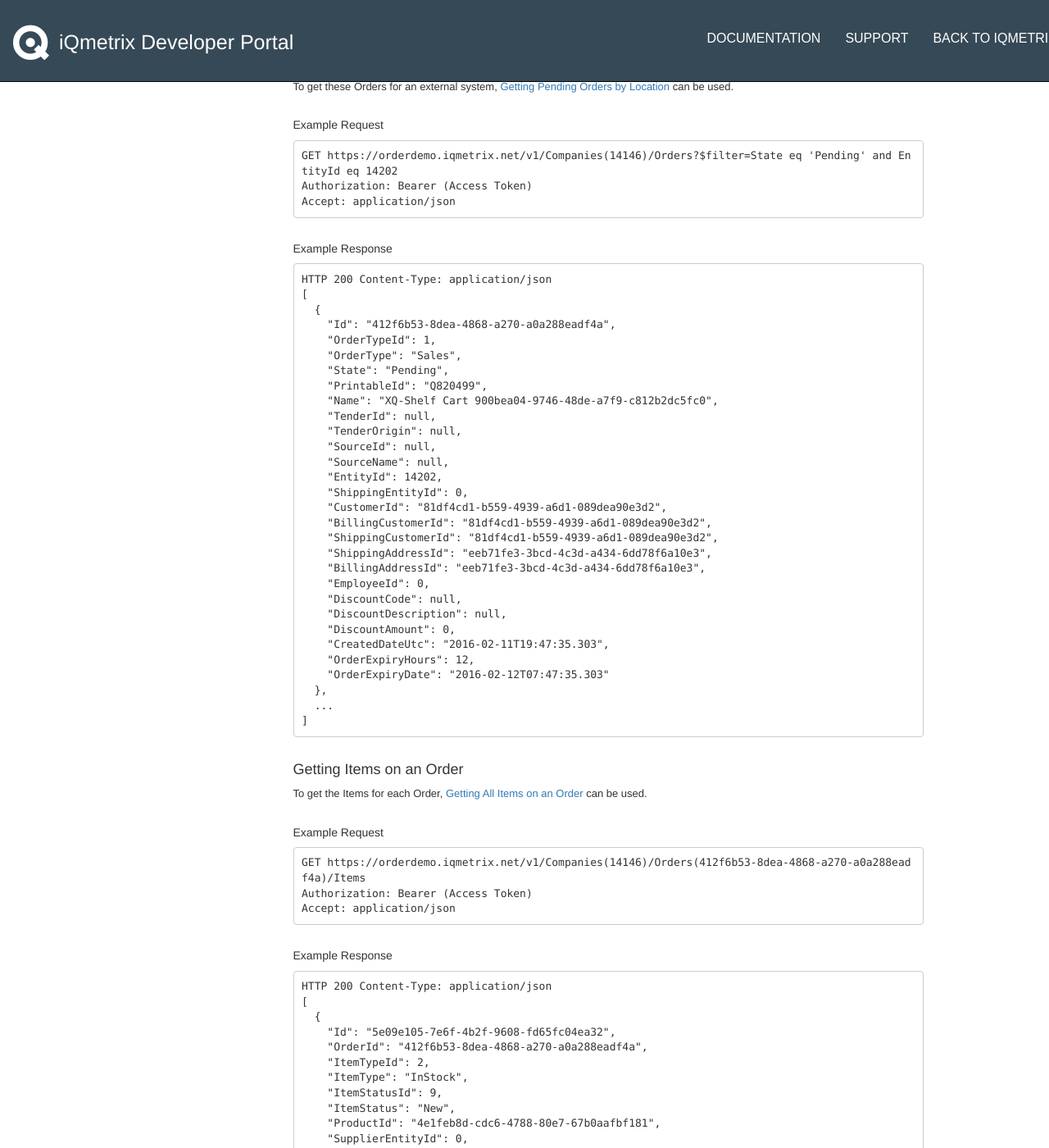
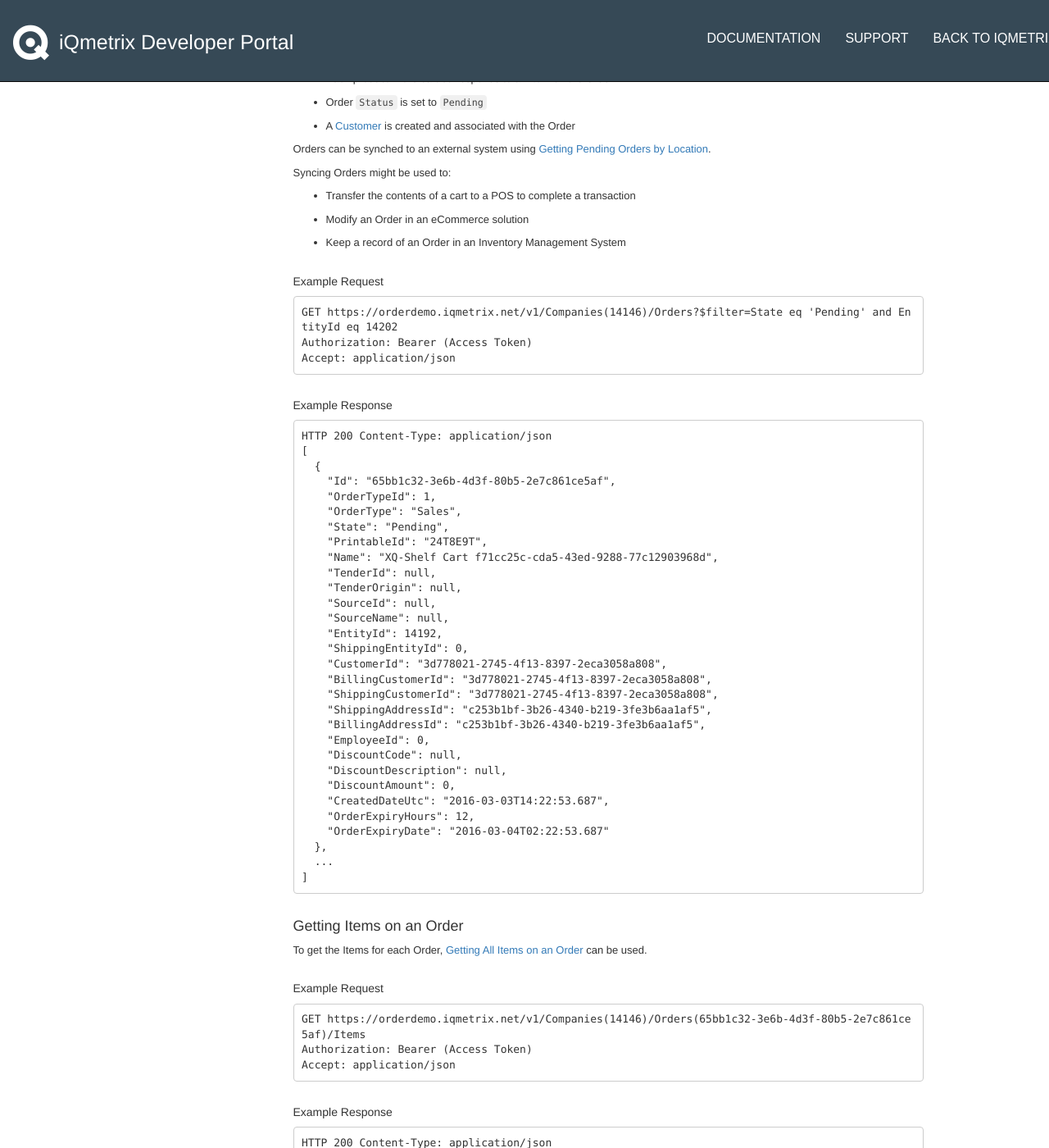
Before and after one commit to iq-coryp/documentation-testing, a Jekyll site: the page built from pages/guides/ea-guide.md, in a window 1280 px wide and 1400 px high, scrolled down 2425 px. Shown: the whole window at 82% size. Built offline with Jekyll 4.4.1, drawn with Linux system fonts in a browser that asks for light colours; nearby versions of some CDN libraries; some web fonts are replaced; library files that are not in the unit come from our copies; Markdown is read by kramdown in place of the engine named in the settings; comment, search, counter and statistics services are not loaded; some of the changed text lies outside the part shown.

Commit message:
EA update

````diff
--- a/pages/guides/ea-guide.md
+++ b/pages/guides/ea-guide.md
@@ -4,7 +4,7 @@
 tags: []
 keywords:
 audience:
-last_updated: 19-02-2016
+last_updated:
 summary:
 ---
 
@@ -12,7 +12,7 @@
 
 ## Overview
 
-This guide is intended to demonstrate how iQmetrix APIs could be used to integrate an external system with Endless Aisle.
+This guide is intended to demonstrate common integration scenarios between the iQmetrix Endless Aisle solution and external systems utilizing APIs.
 
 <img src="{{ "/images/ea-overview.png" | prepend: site.url }}" alt="Endless Aisle Overall Diagram" />
 
@@ -20,10 +20,12 @@
 
 ## Who Is This Guide For?
 
-You may be interested in this guide if you are:
+You may be interested in this guide if you are integrating an external system with Endless Aisle, such as...
 
-* Creating an integration for Endless Aisle
-* Integrating an external system to push data to Endless Aisle
+* eCommerce Solutions
+* Content Management Systems
+* Inventory Management Systems
+* Point of Sale Systems
 
 <hr/>
 
@@ -32,7 +34,6 @@
 To use this guide, the following steps must be completed:
 
 * You must have your **onboarding package** from iQmetrix, which includes your access credentials
-* Your {{Catalog_Concept}}, or physical inventory for your store(s), must be set up
 * Your {{CompanyTree_Concept}}, representing company structure (stores, groups, divisions, etc), must be created
 
 {{tip}}
@@ -62,22 +63,12 @@
 
 ## Integration Points
 
-This guide is organized by general components of an external system that you may wish to integrate with Endless Aisle.
+This guide is organized by functional areas of an external system that you may wish to integrate with Endless Aisle.
 
-Feel free to to skip to any section you are interested in:
+Feel free to skip to any section you are interested in:
 
 <div id="page-selector">
   <div class="row">
-    <span class="col-md-3 text-center">
-      <a href="#orders">
-        <span class="col-md-12">
-          <h4>Orders</h4>
-        </span>
-        <span class="col-md-12">
-          <i class="fa fa-file-text-o fa-4x"></i>
-        </span>
-      </a>
-    </span>
     <span class="col-md-3 text-center">
       <a href="#corporate-hierarchy">
         <span class="col-md-12">
@@ -94,7 +85,7 @@
           <h4>Content</h4>
         </span>
         <span class="col-md-12">
-          <i class="fa fa-cubes fa-4x"></i>
+          <i class="fa fa-list-alt fa-4x"></i>
         </span>
       </a>
     </span>
@@ -108,6 +99,16 @@
         </span>
       </a>
     </span>
+    <span class="col-md-3 text-center">
+      <a href="#orders">
+        <span class="col-md-12">
+          <h4>Orders</h4>
+        </span>
+        <span class="col-md-12">
+          <i class="fa fa-file-text-o fa-4x"></i>
+        </span>
+      </a>
+    </span>
   </div>
 </div>
 
@@ -115,18 +116,25 @@
 
 ### Orders
 
-In Endless Aisle, an {{Order}} is created when a Customer presses "Checkout", as shown below:
+In Endless Aisle, after a Customer presses "Checkout" an {{Order}} is created, as shown below:
 
 <img src="{{ "/images/ea-checkout-2.png" | prepend: site.url }}" alt="Endless Aisle Checkout" />
 
 #### Getting Orders
 
-An Order created in Endless Aisle has the following specifications:
+Orders created in Endless Aisle have the following specifications:
 
-* Each product in the cart is an {{OrderItem}} on the Order
+* Each product in the cart corresponds to an {{OrderItem}} on the Order
 * Order `Status` is set to `Pending`
+* A {{Customer}} is created and associated with the Order
 
-To get these Orders for an external system, [Getting Pending Orders by Location](/api/orders/#getting-pending-orders-by-location) can be used.
+Orders can be synched to an external system using [Getting Pending Orders by Location](/api/orders/#getting-pending-orders-by-location).
+
+Syncing Orders might be used to:
+
+* Transfer the contents of a cart to a POS to complete a transaction
+* Modify an Order in an eCommerce solution
+* Keep a record of an Order in an Inventory Management System
 
 ##### Example Request
 
@@ -142,30 +150,30 @@
 HTTP 200 Content-Type: application/json
 [
   {
-    "Id": "412f6b53-8dea-4868-a270-a0a288eadf4a",
+    "Id": "65bb1c32-3e6b-4d3f-80b5-2e7c861ce5af",
     "OrderTypeId": 1,
     "OrderType": "Sales",
     "State": "Pending",
-    "PrintableId": "Q820499",
-    "Name": "XQ-Shelf Cart 900bea04-9746-48de-a7f9-c812b2dc5fc0",
+    "PrintableId": "24T8E9T",
+    "Name": "XQ-Shelf Cart f71cc25c-cda5-43ed-9288-77c12903968d",
     "TenderId": null,
     "TenderOrigin": null,
     "SourceId": null,
     "SourceName": null,
-    "EntityId": 14202,
+    "EntityId": 14192,
     "ShippingEntityId": 0,
-    "CustomerId": "81df4cd1-b559-4939-a6d1-089dea90e3d2",
-    "BillingCustomerId": "81df4cd1-b559-4939-a6d1-089dea90e3d2",
-    "ShippingCustomerId": "81df4cd1-b559-4939-a6d1-089dea90e3d2",
-    "ShippingAddressId": "eeb71fe3-3bcd-4c3d-a434-6dd78f6a10e3",
-    "BillingAddressId": "eeb71fe3-3bcd-4c3d-a434-6dd78f6a10e3",
+    "CustomerId": "3d778021-2745-4f13-8397-2eca3058a808",
+    "BillingCustomerId": "3d778021-2745-4f13-8397-2eca3058a808",
+    "ShippingCustomerId": "3d778021-2745-4f13-8397-2eca3058a808",
+    "ShippingAddressId": "c253b1bf-3b26-4340-b219-3fe3b6aa1af5",
+    "BillingAddressId": "c253b1bf-3b26-4340-b219-3fe3b6aa1af5",
     "EmployeeId": 0,
     "DiscountCode": null,
     "DiscountDescription": null,
     "DiscountAmount": 0,
-    "CreatedDateUtc": "2016-02-11T19:47:35.303",
+    "CreatedDateUtc": "2016-03-03T14:22:53.687",
     "OrderExpiryHours": 12,
-    "OrderExpiryDate": "2016-02-12T07:47:35.303"
+    "OrderExpiryDate": "2016-03-04T02:22:53.687"
   },
   ...
 ]
@@ -178,7 +186,7 @@
 ##### Example Request
 
 ```
-GET https://orderdemo.iqmetrix.net/v1/Companies(14146)/Orders(412f6b53-8dea-4868-a270-a0a288eadf4a)/Items
+GET https://orderdemo.iqmetrix.net/v1/Companies(14146)/Orders(65bb1c32-3e6b-4d3f-80b5-2e7c861ce5af)/Items
 Authorization: Bearer (Access Token)
 Accept: application/json
 ```
@@ -189,20 +197,20 @@
 HTTP 200 Content-Type: application/json
 [
   {
-    "Id": "5e09e105-7e6f-4b2f-9608-fd65fc04ea32",
-    "OrderId": "412f6b53-8dea-4868-a270-a0a288eadf4a",
+    "Id": "753620e8-589c-4767-be9f-1727f528cb63",
+    "OrderId": "65bb1c32-3e6b-4d3f-80b5-2e7c861ce5af",
     "ItemTypeId": 2,
     "ItemType": "InStock",
     "ItemStatusId": 9,
     "ItemStatus": "New",
-    "ProductId": "4e1feb8d-cdc6-4788-80e7-67b0aafbf181",
+    "ProductId": "92841bed-454b-42f8-9fb0-4bb29c299c82",
     "SupplierEntityId": 0,
     "Quantity": 1,
     "Cost": 0,
     "ListPrice": 0,
-    "SellingPrice": 49.99,
+    "SellingPrice": 10,
     "Index": 0,
-    "Description": "iPhone 6s 16GB - Space Gray",
+    "Description": "Alexa Mary Jane Flat - Youth",
     "SKU": null,
     "Notes": null,
     "SerialNumbers": [],
@@ -230,7 +238,7 @@
 ##### Example Request
 
 ```
-GET https://crmdemo.iqmetrix.net/v1/Companies(14146)/CustomerFull(81df4cd1-b559-4939-a6d1-089dea90e3d2)
+GET https://crmdemo.iqmetrix.net/v1/Companies(14146)/CustomerFull(3d778021-2745-4f13-8397-2eca3058a808)
 Authorization: Bearer (Access Token)
 Accept: application/json
 ```
@@ -242,20 +250,20 @@
 {
   "Addresses": [
     {
-      "Id": "eeb71fe3-3bcd-4c3d-a434-6dd78f6a10e3",
-      "CustomerId": "81df4cd1-b559-4939-a6d1-089dea90e3d2",
+      "Id": "c253b1bf-3b26-4340-b219-3fe3b6aa1af5",
+      "CustomerId": "3d778021-2745-4f13-8397-2eca3058a808",
       "AddressTypeId": 3,
       "AddressType": "Shipping",
       "Default": false,
       "DoNotContact": true,
-      "CountryCode": "CA",
-      "Country": "Canada",
-      "Locality": "Regina",
-      "StateCode": "SK",
-      "State": "Saskatchewan",
-      "PostalCode": "S4P0J5",
+      "CountryCode": "AU",
+      "Country": "Australia",
+      "Locality": "Perth",
+      "StateCode": "WA",
+      "State": "Western",
+      "PostalCode": "",
       "PostOfficeBoxNumber": "",
-      "StreetAddress1": "2102 11th Avenue",
+      "StreetAddress1": "",
       "StreetAddress2": "",
       "Notes": null,
       "Version": 1,
@@ -268,7 +276,7 @@
   "CustomerExtensions": [],
   "RelatedCustomers": [],
   "MemberOf": [],
-  "Id": "81df4cd1-b559-4939-a6d1-089dea90e3d2",
+  "Id": "3d778021-2745-4f13-8397-2eca3058a808",
   "CustomerTypeId": 2,
   "CustomerType": "Person",
   "Title": null,
@@ -289,6 +297,8 @@
 ### Corporate Hierarchy
 
 In Endless Aisle, {{Pricing}} and {{Availability}} are set at different levels in your Company Tree, which represents your corporate hierarchy.
+
+Availability is set at the store level while Pricing can be set at the Company level.
 
 {{tip}}
 To learn more about your Company Tree, see <a href="/concepts/company-tree/">Company Tree</a>
@@ -344,15 +354,15 @@
 
 **Manually** adding products must be done through [iQmetrix Hub](https://hub.iqmetrix.net/).
 
-**Automatically** adding products involves creating **rules** using Classification, Manufacturer or Availability.
+**Automatically** adding products involves creating **rules** in [iQmetrix Hub](https://hub.iqmetrix.net/) using Classification, Manufacturer or Availability.
 
-Once these rules are set up, any products added to your Catalog  matching the rule criteria will **automatically** be added to Endless Aisle in the configured category.
+Once these rules are set up, any products added to your Catalog matching the rule criteria will **automatically** be added to Endless Aisle in the configured category.
 
 ##### Example
 
 Using the following rule:
 
-<img src="{{ "/images/ea-rule-add.png" | prepend: site.url }}" alt="Adding a Rule to Endless Aisle" />
+<img src="{{ "/images/ea-rule-add.PNG" | prepend: site.url }}" alt="Adding a Rule to Endless Aisle" />
 
 Any product added to the Catalog with a **Classification** of **Smartphones** will automatically be added to Endless Aisle.
 
@@ -375,9 +385,9 @@
 | Space Gray | [ColorDefinition](/api/catalog/#colordefinition).Name | [Updating A Product](#updating-a-product) |
 | Color Selector | [Swatch](/api/catalog/#swatch) | [Updating A Product](#updating-a-product) |
 
-#### Updating A Product
+#### Updating a Product
 
-To update a Products in Endless Aisle, you must update a Master Product, Variation or Revision, depending on the change.
+To update Products in Endless Aisle, you must update a Master Product, Variation or Revision, depending on the change.
 
 {{tip}}
 To learn more about Master Products, Variations and Revisions see <a href="/concepts/product-structure/">Product Structure</a>
````
Also changed, not shown: other parts of pages/guides/ea-guide.md (+2 -2 lines), images/assigned-role.png, images/commerce-flow.png, images/company-tree-hierarchy.png, images/ea-checkout-2.png, images/ea-product-detail.png, images/ea-rule-add.PNG, images/ea-user-input.png, images/product-library-concept.png, images/security-roles.png, images/tree-structure.png, images/user-manager-uml.png, images/westeros-2.png, images/westeros-3.png, 1 more files.
